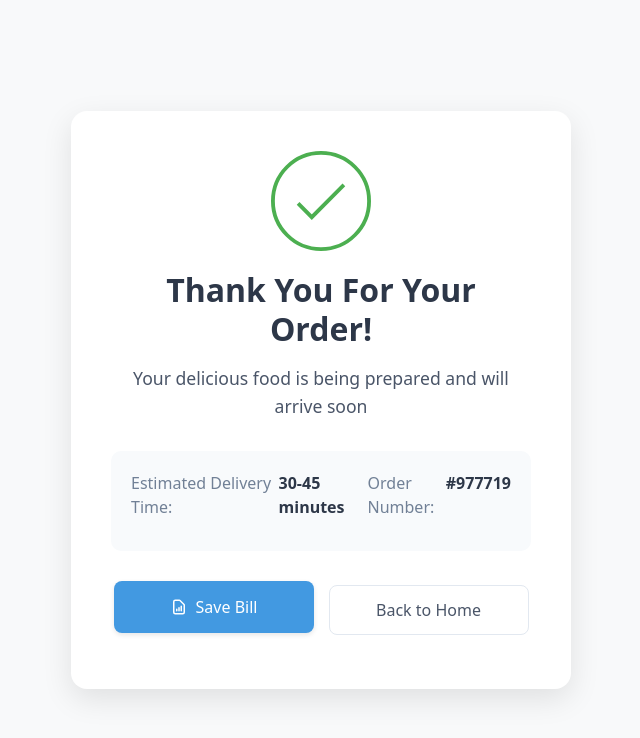
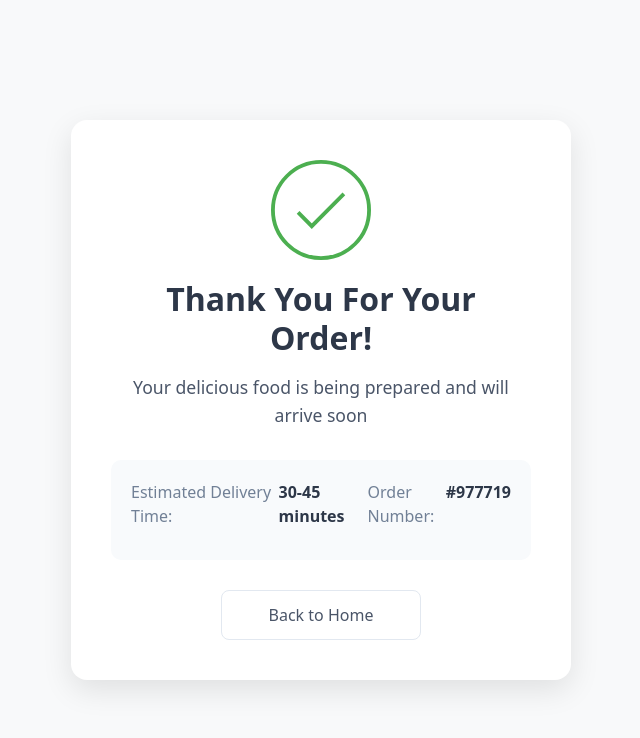
Before and after one commit to brijwasiharshit/variety_qr, a React (Create React App) app in the folder frontend/: page /last in a window 1280 px wide. Shown: the top 738 px of the page, without its empty margins (319-959 px from the left). Built offline with nearby package versions, Linux system fonts and the light colour scheme; the HTML template or start-up script is replaced by a standard one.

Commit message:
kakkuu channge

```diff
--- a/frontend/src/components/screens/last.jsx
+++ b/frontend/src/components/screens/last.jsx
@@ -31,15 +31,6 @@ export default function ThankYouPage() {
           </div>
         </div>
 
-        <button
-          className="save-bill-btn"
-          onClick={saveBillToGallery}
-        >
-          <svg width="20" height="20" viewBox="0 0 24 24" fill="none" stroke="currentColor">
-            <path strokeLinecap="round" strokeLinejoin="round" strokeWidth={2} d="M9 17v-2m3 2v-4m3 4v-6m2 10H7a2 2 0 01-2-2V5a2 2 0 012-2h5.586a1 1 0 01.707.293l5.414 5.414a1 1 0 01.293.707V19a2 2 0 01-2 2z" />
-          </svg>
-          Save Bill
-        </button>
 
         <button
           className="back-to-home-btn"
```
